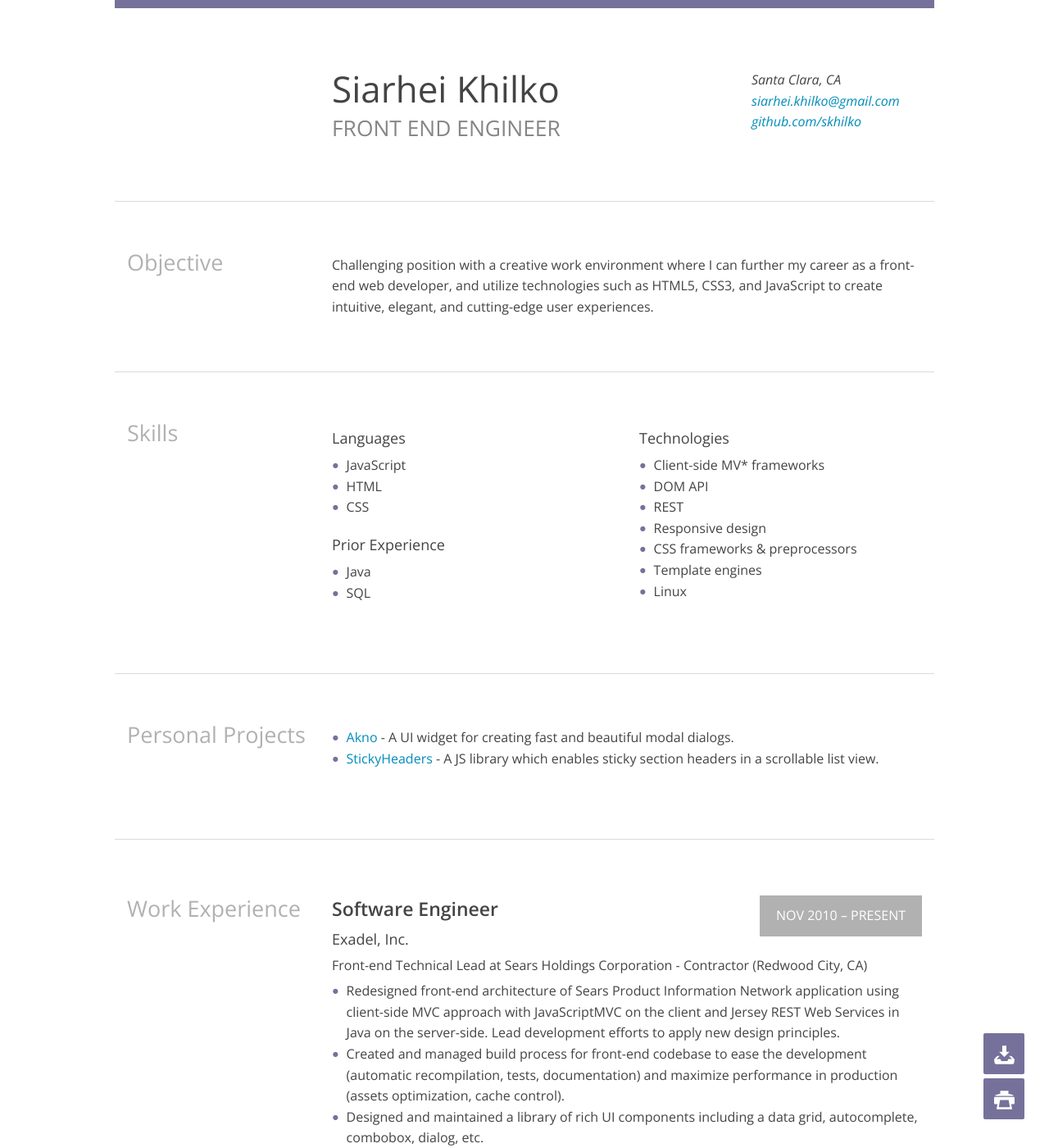
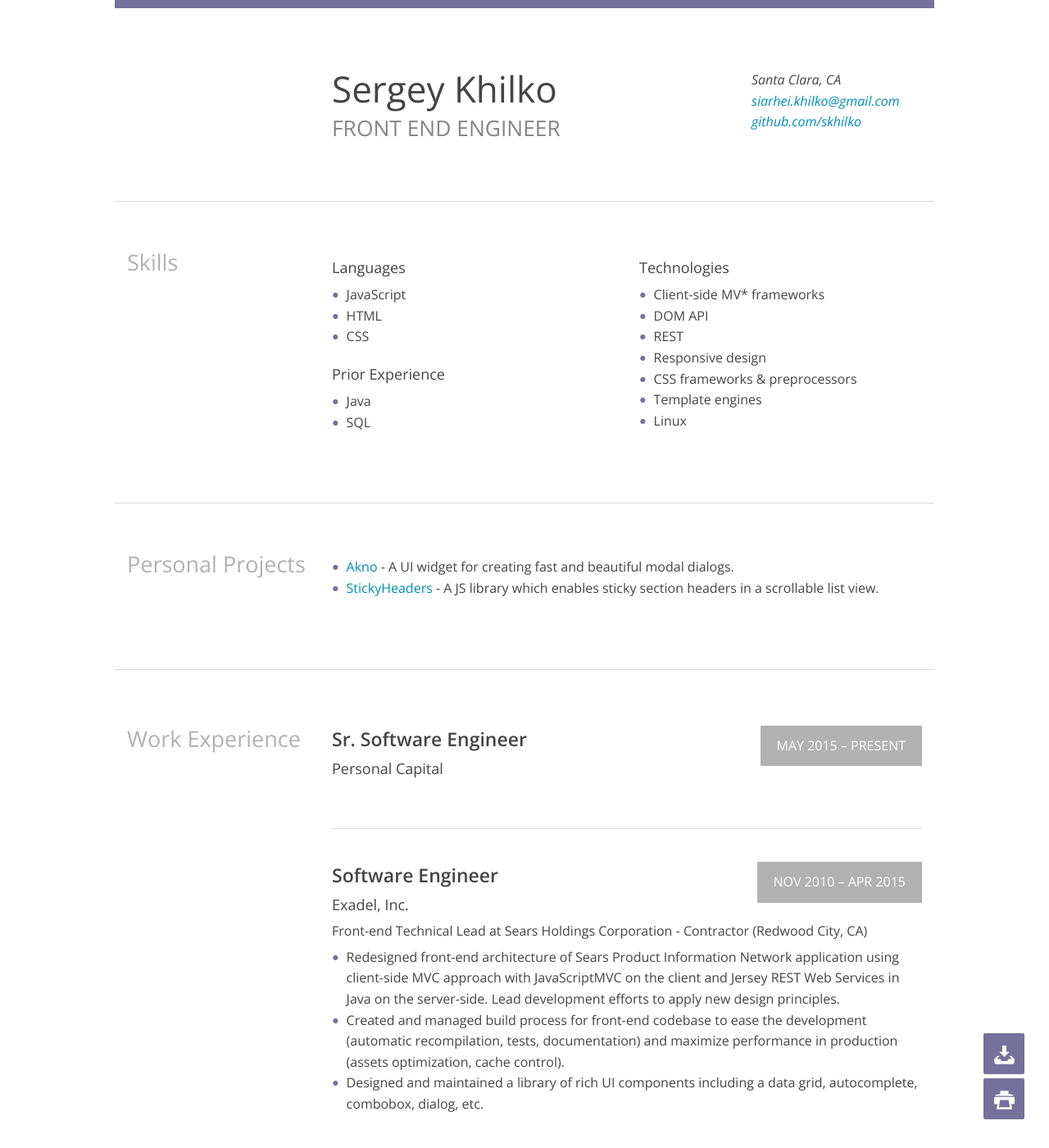
Before and after one commit to skhilko/skhilko.github.io, a Jekyll site: the page built from index.html, in a window 1280 px wide and 1400 px high. Shown: the whole window at 82% size. Built offline with Jekyll 4.4.1, drawn with Linux system fonts in a browser that asks for light colours; some of the changed text lies outside the part shown.

Commit message:
Add new job

```diff
--- a/_config.yml
+++ b/_config.yml
@@ -1,8 +1,8 @@
 # Site settings
-author: Siarhei Khilko
-title: Siarhei Khilko's Resume | Front-end Engineer
+author: Sergey Khilko
+title: Sergey Khilko's Resume | Front-end Engineer
 description: >
-  View Siarhei Khilko's resume. Front-end engineer focusing in development
+  View Sergey Khilko's resume. Front-end engineer focusing in development
   of client-side web applications and stand alone UI widgets.
 baseurl: "" # the subpath of your site, e.g. /blog/
 url: "http://skhilko.github.io" # the base hostname & protocol for your site
--- a/_data/cv.yaml
+++ b/_data/cv.yaml
@@ -1,14 +1,14 @@
 ---
-name: Siarhei Khilko
+name: Sergey Khilko
 position: Front End Engineer
 contact:
   - Santa Clara, CA
   - <a href="mailto:siarhei.khilko@gmail.com">siarhei.khilko@gmail.com</a>
   - <a href="https://github.com/skhilko">github.com/skhilko</a>
 
-objective:
-  Challenging position with a creative work environment where I can further my career as a front-end web developer,
-  and utilize technologies such as HTML5, CSS3, and JavaScript to create intuitive, elegant, and cutting-edge user experiences.
+# objective:
+#   Challenging position with a creative work environment where I can further my career as a front-end web developer,
+#   and utilize technologies such as HTML5, CSS3, and JavaScript to create intuitive, elegant, and cutting-edge user experiences.
 
 skills:
   current:
@@ -32,7 +32,10 @@ personal_project:
   - <a href="http://skhilko.github.io/StickyHeaders/" target="_blank">StickyHeaders</a> - A JS library which enables sticky section headers in a scrollable list view.
 
 experience:
-  - period: Nov 2010 – Present
+  - period: May 2015 – Present
+    position: Sr. Software Engineer
+    company: Personal Capital
+  - period: Nov 2010 – Apr 2015
     position: Software Engineer
     company: Exadel, Inc.
     contract-position: Front-end Technical Lead at Sears Holdings Corporation - Contractor (Redwood City, CA)
--- a/_includes/sidebar.html
+++ b/_includes/sidebar.html
@@ -1,5 +1,5 @@
 <section class="sidebar">
-    <a href="/Siarhei%20Khilko%27s%20Resume%20-%20Front-end%20Engineer.pdf" class="sidebar-button" target="_blank" title="Download it as a .pdf">
+    <a href="/Sergey%20Khilko's%20Resume%20_%20Front-end%20Engineer.pdf" class="sidebar-button" target="_blank" title="Download it as a .pdf">
         <svg class="sidebar-button-icon">
             <use xlink:href="#icon-download"/>
         </svg>
```
Also changed, not shown: 2 other files.
